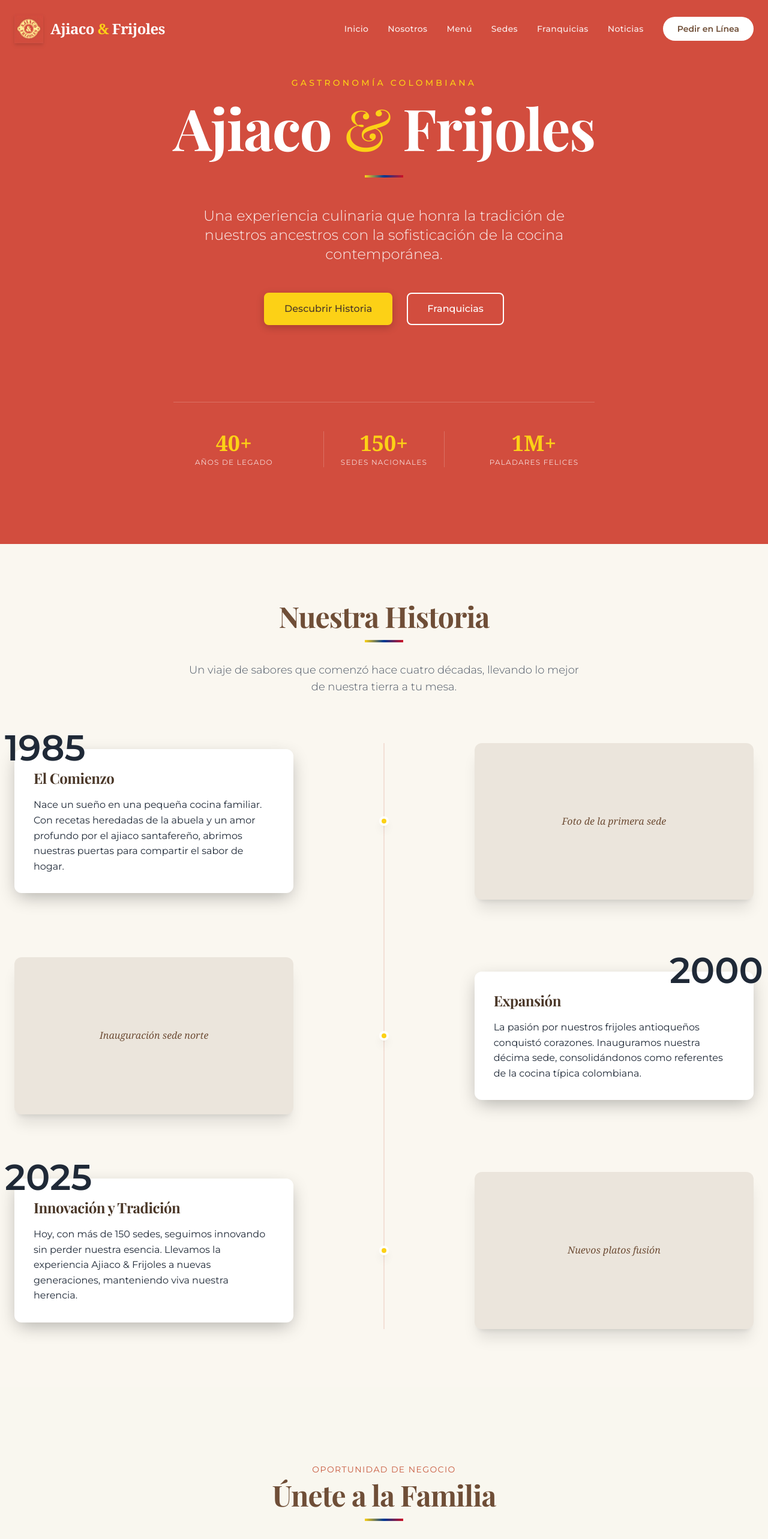
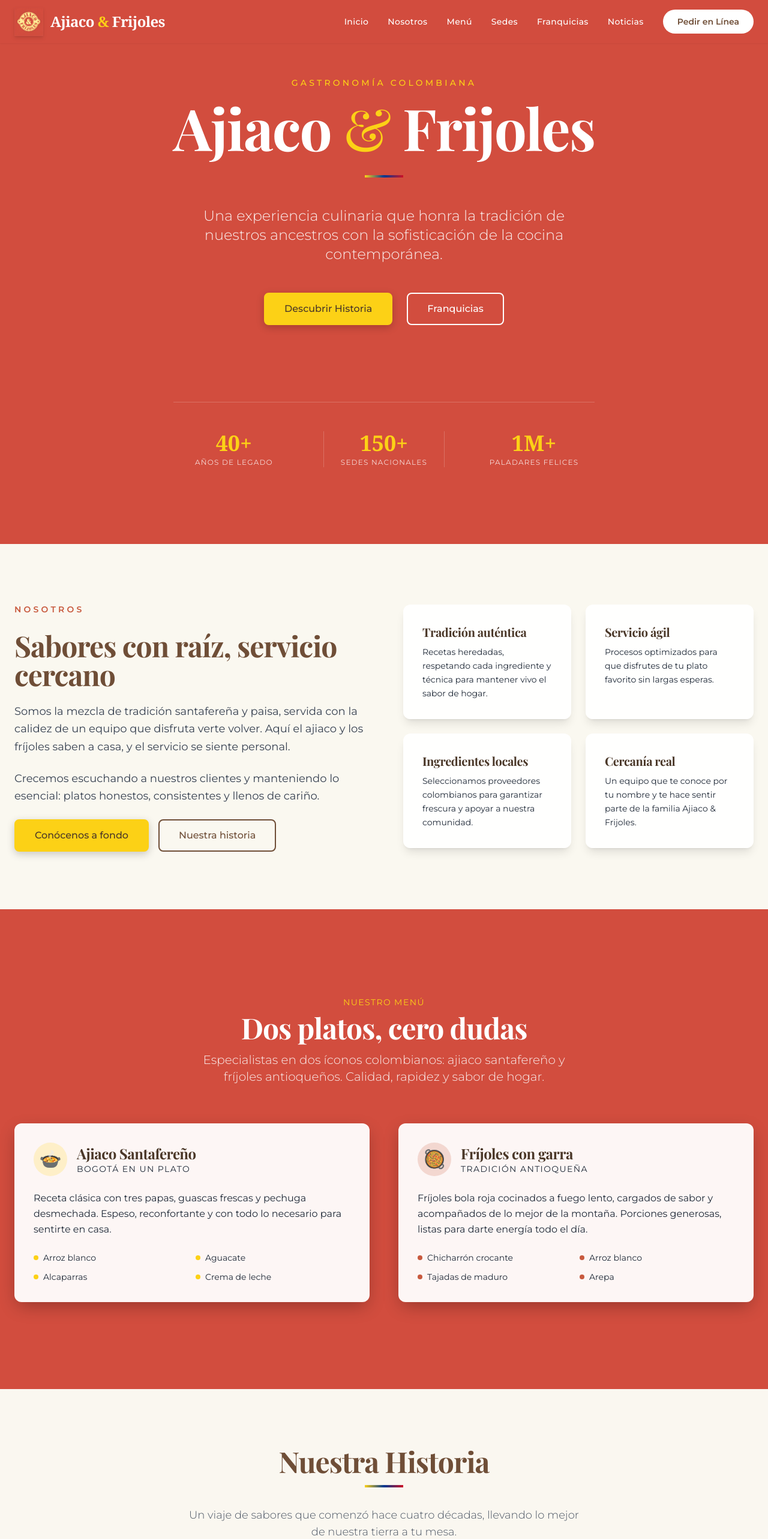
Before and after one commit to Omnionteam/ajiaco-frijoles, a Next.js app: page / in a window 1280 px wide. Shown: the top 2566 px of the page at 60% size. Built offline with nearby package versions, Linux system fonts and the light colour scheme; a web font is replaced by a local one.

Commit message:
fix colores estructura y dimensiones

```diff
--- /dev/null
+++ b/app/components/MenuSection.tsx
@@ -0,0 +1,72 @@
+'use client';
+
+export default function MenuSection() {
+  return (
+    <section
+      id="menu"
+      className="py-24 relative overflow-hidden min-h-screen flex items-center"
+      style={{ backgroundColor: '#d24d3e' }}
+    >
+      <div className="relative max-w-7xl mx-auto px-6 w-full space-y-16">
+        <div className="text-center max-w-3xl mx-auto text-white">
+          <span className="text-sm tracking-widest uppercase mb-2 block text-brand-yellow">Nuestro Menú</span>
+          <h2 className="text-4xl md:text-5xl font-bold mb-4 text-white">Dos platos, cero dudas</h2>
+          <p className="text-lg md:text-xl text-white/90 max-w-2xl mx-auto font-light">
+            Especialistas en dos íconos colombianos: ajiaco santafereño y fríjoles antioqueños. Calidad, rapidez y
+            sabor de hogar.
+          </p>
+        </div>
+
+        <div className="grid lg:grid-cols-2 gap-12 items-stretch">
+          <div className="elegant-card bg-white/95 h-full">
+            <div className="flex flex-col gap-6 h-full">
+              <div className="flex items-center gap-4">
+                <div className="w-14 h-14 rounded-full bg-brand-yellow/20 flex items-center justify-center text-3xl">🍲</div>
+                <div>
+                  <h3 className="text-2xl font-bold text-coffee-brown">Ajiaco Santafereño</h3>
+                  <p className="text-sm uppercase tracking-widest text-terracotta">Bogotá en un plato</p>
+                </div>
+              </div>
+              <p className="text-charcoal leading-relaxed">
+                Receta clásica con tres papas, guascas frescas y pechuga desmechada. Espeso, reconfortante y con todo lo
+                necesario para sentirte en casa.
+              </p>
+              <ul className="grid grid-cols-2 gap-3 text-gray-700 text-sm">
+                {['Arroz blanco', 'Aguacate', 'Alcaparras', 'Crema de leche'].map((item) => (
+                  <li key={item} className="flex items-center gap-2">
+                    <span className="w-2 h-2 bg-brand-yellow rounded-full"></span>
+                    {item}
+                  </li>
+                ))}
+              </ul>
+            </div>
+          </div>
+
+          <div className="elegant-card bg-white/95 h-full">
+            <div className="flex flex-col gap-6 h-full">
+              <div className="flex items-center gap-4">
+                <div className="w-14 h-14 rounded-full bg-terracotta/20 flex items-center justify-center text-3xl">🥘</div>
+                <div>
+                  <h3 className="text-2xl font-bold text-coffee-brown">Fríjoles con garra</h3>
+                  <p className="text-sm uppercase tracking-widest text-terracotta">Tradición antioqueña</p>
+                </div>
+              </div>
+              <p className="text-charcoal leading-relaxed">
+                Fríjoles bola roja cocinados a fuego lento, cargados de sabor y acompañados de lo mejor de la montaña.
+                Porciones generosas, listas para darte energía todo el día.
+              </p>
+              <ul className="grid grid-cols-2 gap-3 text-gray-700 text-sm">
+                {['Chicharrón crocante', 'Arroz blanco', 'Tajadas de maduro', 'Arepa'].map((item) => (
+                  <li key={item} className="flex items-center gap-2">
+                    <span className="w-2 h-2 bg-terracotta rounded-full"></span>
+                    {item}
+                  </li>
+                ))}
+              </ul>
+            </div>
+          </div>
+        </div>
+      </div>
+    </section>
+  );
+}
--- a/app/components/Navbar.tsx
+++ b/app/components/Navbar.tsx
@@ -1,31 +1,58 @@
 'use client';
 
-import { useState, useEffect } from 'react';
+import { useEffect, useState } from 'react';
 import Link from 'next/link';
 
 export default function Navbar() {
   const [isOpen, setIsOpen] = useState(false);
-  const [scrolled, setScrolled] = useState(false);
+  const [activeSection, setActiveSection] = useState('inicio');
 
   useEffect(() => {
-    const handleScroll = () => {
-      setScrolled(window.scrollY > 50);
-    };
-    window.addEventListener('scroll', handleScroll);
-    return () => window.removeEventListener('scroll', handleScroll);
+    const sectionIds = ['inicio', 'nosotros', 'menu', 'historia', 'franquicias', 'noticias'];
+    const observer = new IntersectionObserver(
+      (entries) => {
+        entries.forEach((entry) => {
+          if (entry.isIntersecting) {
+            setActiveSection(entry.target.id);
+          }
+        });
+      },
+      { threshold: 0.4 }
+    );
+
+    sectionIds.forEach((id) => {
+      const el = document.getElementById(id);
+      if (el) observer.observe(el);
+    });
+
+    return () => observer.disconnect();
   }, []);
+
+  const isRedSection = activeSection === 'inicio' || activeSection === 'menu';
+  const textClass = isRedSection ? 'text-white' : 'text-coffee-brown';
+  const linkHoverClass = isRedSection ? 'hover:text-brand-yellow' : 'hover:text-terracotta';
+  const buttonClasses = isRedSection
+    ? 'bg-white text-coffee-brown hover:bg-brand-yellow hover:text-coffee-brown'
+    : 'bg-brand-yellow text-coffee-brown hover:bg-coffee-brown hover:text-white';
+  const navStyle = {
+    backgroundColor: isRedSection ? 'rgba(210, 77, 62, 0.92)' : 'rgba(250, 247, 240, 0.95)',
+    backdropFilter: 'blur(12px)',
+  };
 
   const navLinks = [
     { name: 'Inicio', href: '/' },
-    { name: 'Nosotros', href: '/nosotros' },
-    { name: 'Menú', href: '/menu' },
+    { name: 'Nosotros', href: '/#nosotros' },
+    { name: 'Menú', href: '/#menu' },
     { name: 'Sedes', href: '/sedes' },
     { name: 'Franquicias', href: '/#franquicias' },
     { name: 'Noticias', href: '/#noticias' },
   ];
 
   return (
-    <nav className={`fixed w-full z-50 transition-all duration-300 ${scrolled ? 'bg-white/95 backdrop-blur-md shadow-sm py-2' : 'bg-transparent py-6'}`}>
+    <nav
+      className="fixed w-full z-50 transition-all duration-300 shadow-sm py-3"
+      style={navStyle}
+    >
       <div className="max-w-7xl mx-auto px-6">
         <div className="flex justify-between items-center">
           {/* Logo */}
@@ -37,7 +64,7 @@ export default function Navbar() {
                 className="w-full h-full object-contain drop-shadow-md"
               />
             </div>
-            <span className={`font-serif font-bold text-xl md:text-2xl tracking-tight transition-colors ${scrolled ? 'text-coffee-brown' : 'text-white'}`}>
+            <span className={`font-serif font-bold text-xl md:text-2xl tracking-tight transition-colors ${textClass}`}>
               Ajiaco <span className="text-brand-yellow">&</span> Frijoles
             </span>
           </Link>
@@ -48,7 +75,7 @@ export default function Navbar() {
               <Link
                 key={link.name}
                 href={link.href}
-                className={`text-sm font-medium tracking-wide hover:text-brand-yellow transition-colors ${scrolled ? 'text-gray-600' : 'text-white/90'}`}
+                className={`text-sm font-medium tracking-wide transition-colors ${textClass} ${linkHoverClass}`}
               >
                 {link.name}
               </Link>
@@ -57,10 +84,7 @@ export default function Navbar() {
               href="https://wa.me/573171503273"
               target="_blank"
               rel="noopener noreferrer"
-              className={`px-6 py-2.5 rounded-full font-bold text-sm transition-all transform hover:-translate-y-0.5 hover:shadow-lg ${scrolled
-                  ? 'bg-brand-yellow text-coffee-brown hover:bg-coffee-brown hover:text-white'
-                  : 'bg-white text-coffee-brown hover:bg-brand-yellow hover:text-coffee-brown'
-                }`}
+              className={`px-6 py-2.5 rounded-full font-bold text-sm transition-all transform hover:-translate-y-0.5 hover:shadow-lg ${buttonClasses}`}
             >
               Pedir en Línea
             </a>
@@ -68,7 +92,7 @@ export default function Navbar() {
 
           {/* Mobile Menu Button */}
           <button
-            className={`md:hidden p-2 rounded-lg transition-colors ${scrolled ? 'text-gray-800' : 'text-white'}`}
+            className={`md:hidden p-2 rounded-lg transition-colors ${textClass}`}
             onClick={() => setIsOpen(!isOpen)}
           >
             <svg className="w-6 h-6" fill="none" stroke="currentColor" viewBox="0 0 24 24">
--- /dev/null
+++ b/app/components/NosotrosSection.tsx
@@ -0,0 +1,76 @@
+'use client';
+
+const pilares = [
+  {
+    titulo: 'Tradición auténtica',
+    descripcion:
+      'Recetas heredadas, respetando cada ingrediente y técnica para mantener vivo el sabor de hogar.',
+  },
+  {
+    titulo: 'Servicio ágil',
+    descripcion:
+      'Procesos optimizados para que disfrutes de tu plato favorito sin largas esperas.',
+  },
+  {
+    titulo: 'Ingredientes locales',
+    descripcion:
+      'Seleccionamos proveedores colombianos para garantizar frescura y apoyar a nuestra comunidad.',
+  },
+  {
+    titulo: 'Cercanía real',
+    descripcion:
+      'Un equipo que te conoce por tu nombre y te hace sentir parte de la familia Ajiaco & Frijoles.',
+  },
+];
+
+export default function NosotrosSection() {
+  return (
+    <section id="nosotros" className="py-24 relative overflow-hidden bg-brand-gray">
+      <div className="absolute inset-0 colombian-weave opacity-40 pointer-events-none"></div>
+
+      <div className="relative max-w-7xl mx-auto px-6 grid lg:grid-cols-2 gap-16 items-center">
+        <div className="space-y-6">
+          <span className="text-sm tracking-[0.3em] text-terracotta uppercase font-semibold">
+            Nosotros
+          </span>
+          <h2 className="text-4xl md:text-5xl font-bold text-coffee-brown leading-tight">
+            Sabores con raíz, servicio cercano
+          </h2>
+          <p className="text-lg text-charcoal leading-relaxed">
+            Somos la mezcla de tradición santafereña y paisa, servida con la calidez de un equipo que
+            disfruta verte volver. Aquí el ajiaco y los fríjoles saben a casa, y el servicio se siente
+            personal.
+          </p>
+          <p className="text-lg text-charcoal leading-relaxed">
+            Crecemos escuchando a nuestros clientes y manteniendo lo esencial: platos honestos,
+            consistentes y llenos de cariño.
+          </p>
+
+          <div className="flex flex-wrap gap-4">
+            <a href="/nosotros" className="btn-primary">
+              Conócenos a fondo
+            </a>
+            <a
+              href="#historia"
+              className="btn-secondary border-coffee-brown text-coffee-brown hover:bg-coffee-brown hover:text-white"
+            >
+              Nuestra historia
+            </a>
+          </div>
+        </div>
+
+        <div className="grid sm:grid-cols-2 gap-6">
+          {pilares.map((pilar) => (
+            <div
+              key={pilar.titulo}
+              className="elegant-card shadow-lg border border-terracotta/10 bg-white/90 backdrop-blur"
+            >
+              <h3 className="text-xl font-bold mb-2">{pilar.titulo}</h3>
+              <p className="text-gray-600 text-sm leading-relaxed">{pilar.descripcion}</p>
+            </div>
+          ))}
+        </div>
+      </div>
+    </section>
+  );
+}
--- a/app/page.tsx
+++ b/app/page.tsx
@@ -1,5 +1,7 @@
 import Navbar from './components/Navbar';
 import Hero from './components/Hero';
+import NosotrosSection from './components/NosotrosSection';
+import MenuSection from './components/MenuSection';
 import Historia from './components/Historia';
 import Franquicias from './components/Franquicias';
 import Noticias from './components/Noticias';
@@ -10,6 +12,8 @@ export default function Home() {
     <main className="min-h-screen">
       <Navbar />
       <Hero />
+      <NosotrosSection />
+      <MenuSection />
       <Historia />
       <Franquicias />
       <Noticias />
--- a/package.json
+++ b/package.json
@@ -18,6 +18,7 @@
     "@types/react": "^19",
     "@types/react-dom": "^19",
     "autoprefixer": "^10.4.22",
+    "baseline-browser-mapping": "^2.9.6",
     "eslint": "^9",
     "eslint-config-next": "16.0.3",
     "postcss": "^8.5.6",
```
Also changed, not shown: app/components/Footer.tsx (+7 -6 lines), app/components/Hero.tsx (+23 -0 lines), app/globals.css (line endings or trailing spaces), 2 other files (tests, documents, lock files or other folders).
